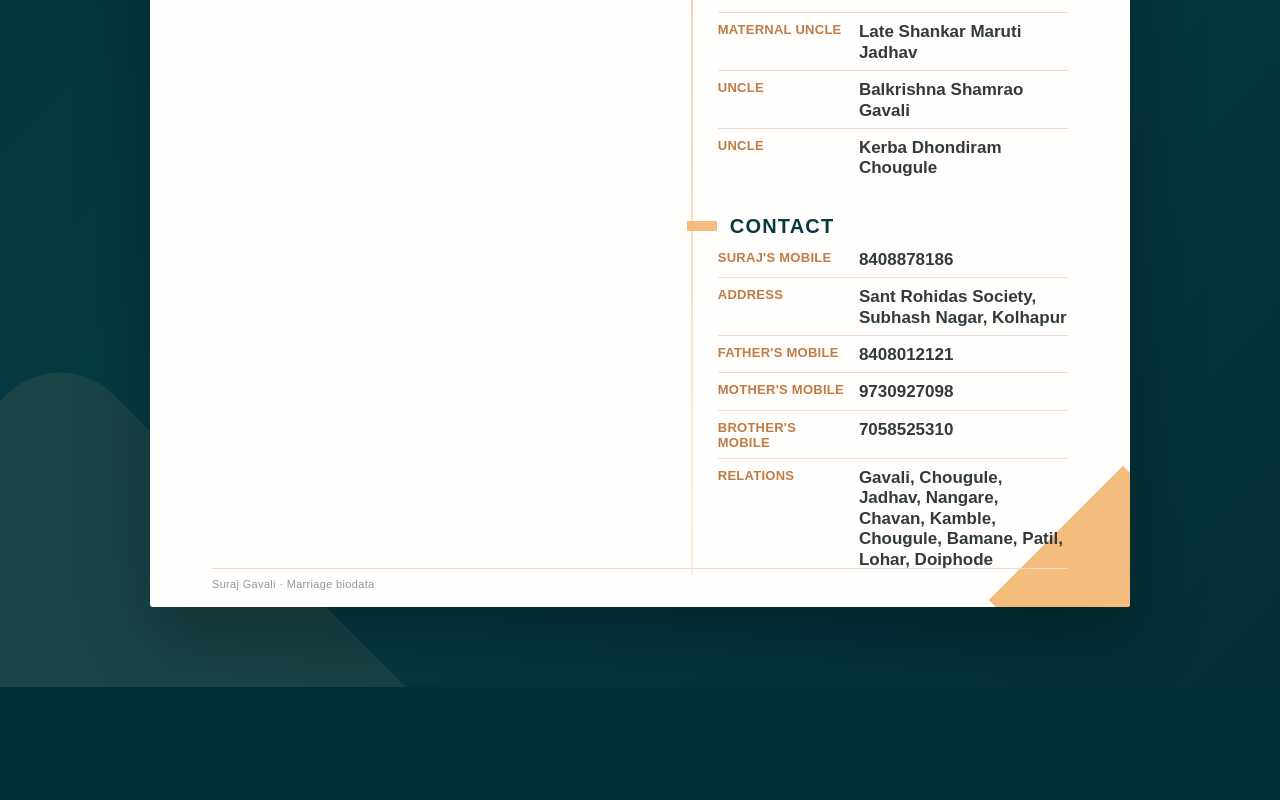
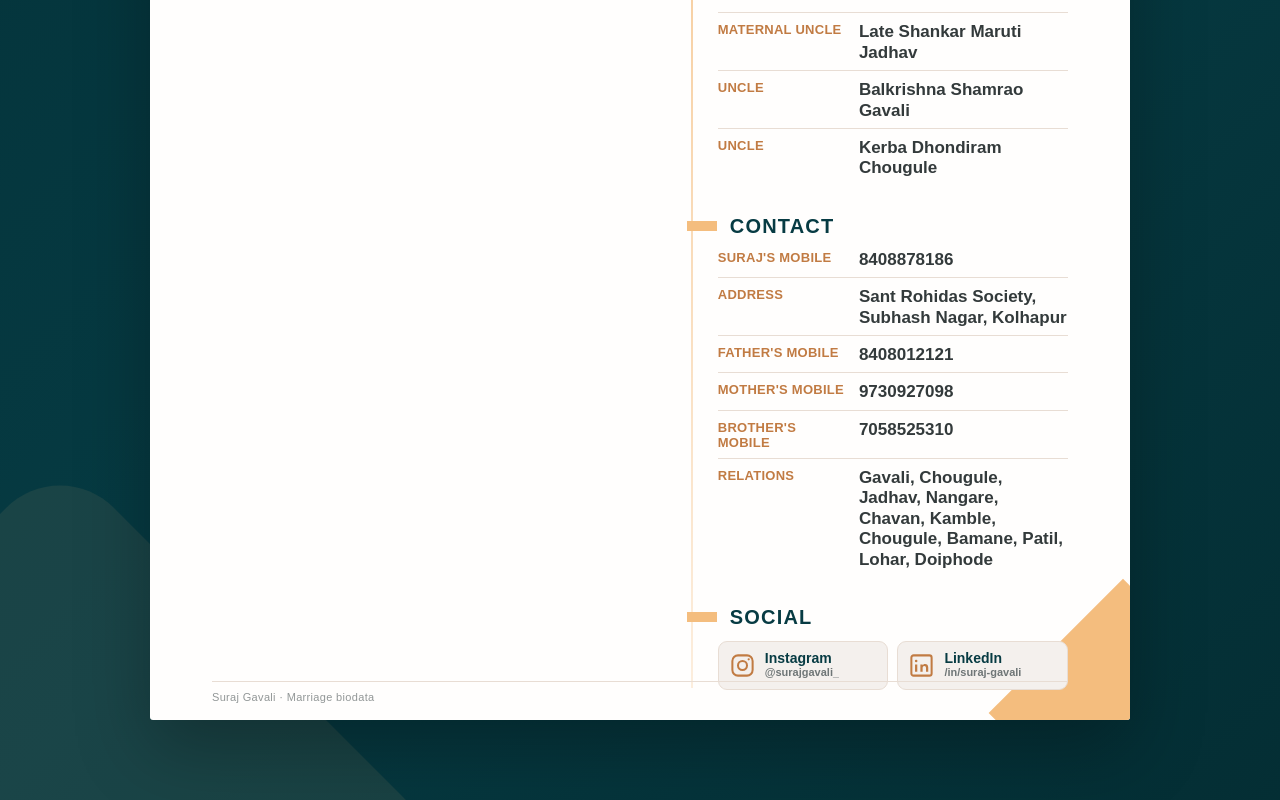
Before and after one commit to SurajGavali/biodata, a Next.js app: page / in a window 1280 px wide. Shown: the part 983-1783 px from the top of the page. Before the commit the page ends 1670 px from the top, so only its background shows below. Built offline with nearby package versions, Linux system fonts and the light colour scheme; a web font is replaced by a local one.

Commit message:
Add social links section

```diff
--- a/src/app/globals.css
+++ b/src/app/globals.css
@@ -565,6 +565,79 @@ a:focus-visible {
   font-weight: 600;
 }
 
+.socialList {
+  display: grid;
+  grid-template-columns: repeat(2, minmax(0, 1fr));
+  gap: 9px;
+  list-style: none;
+}
+
+.socialList a {
+  display: flex;
+  gap: 9px;
+  align-items: center;
+  min-width: 0;
+  padding: 9px 10px;
+  color: var(--ink);
+  border: 1px solid var(--line);
+  border-radius: 9px;
+  background: var(--paper-muted);
+  text-decoration: none;
+  transition:
+    border-color 150ms ease,
+    transform 150ms ease;
+}
+
+.socialList a:hover {
+  border-color: var(--peach-deep);
+  transform: translateY(-1px);
+}
+
+.socialSymbol {
+  display: grid;
+  flex: 0 0 auto;
+  width: 27px;
+  height: 27px;
+  color: var(--peach-deep);
+  place-items: center;
+}
+
+.socialSymbol svg {
+  width: 100%;
+  height: 100%;
+  fill: none;
+  stroke: currentColor;
+  stroke-linecap: round;
+  stroke-linejoin: round;
+  stroke-width: 1.8;
+}
+
+.socialSymbol svg path,
+.socialSymbol .socialSymbolDot {
+  fill: currentColor;
+  stroke: none;
+}
+
+.socialText {
+  display: grid;
+  min-width: 0;
+}
+
+.socialText strong {
+  font-size: 14px;
+  line-height: 1.1;
+}
+
+.socialText small {
+  overflow: hidden;
+  color: var(--muted);
+  font-size: 11px;
+  font-weight: 600;
+  line-height: 1.2;
+  text-overflow: ellipsis;
+  white-space: nowrap;
+}
+
 .sheetFooter {
   position: absolute;
   right: 62px;
@@ -741,6 +814,29 @@ a:focus-visible {
 
 .exportSheet .detailRow dd {
   font-size: 11px;
+}
+
+.exportSheet .socialList {
+  gap: 5px;
+}
+
+.exportSheet .socialList a {
+  gap: 5px;
+  padding: 5px 6px;
+  border-radius: 5px;
+}
+
+.exportSheet .socialSymbol {
+  width: 18px;
+  height: 18px;
+}
+
+.exportSheet .socialText strong {
+  font-size: 9px;
+}
+
+.exportSheet .socialText small {
+  font-size: 7px;
 }
 
 .exportSheet .sheetFooter {
@@ -1046,6 +1142,30 @@ a:focus-visible {
     line-height: 1.18;
   }
 
+  .sheetWrapper .socialList {
+    grid-template-columns: 1fr;
+    gap: 4px;
+  }
+
+  .sheetWrapper .socialList a {
+    gap: 5px;
+    padding: 5px 6px;
+    border-radius: 5px;
+  }
+
+  .sheetWrapper .socialSymbol {
+    width: 18px;
+    height: 18px;
+  }
+
+  .sheetWrapper .socialText strong {
+    font-size: 9px;
+  }
+
+  .sheetWrapper .socialText small {
+    font-size: 7px;
+  }
+
   .sheetWrapper [lang="mr"] .sectionHeading h2 {
     font-size: 10px;
   }
--- a/src/app/page.tsx
+++ b/src/app/page.tsx
@@ -16,6 +16,76 @@ import {
 type ExportStatus = "pdf" | "png" | null;
 
 const localized = (text: LocalizedText, locale: Locale) => text[locale];
+
+const socialLinks = [
+  {
+    href: "https://instagram.com/surajgavali_",
+    label: "Instagram",
+    value: "@surajgavali_",
+    type: "instagram",
+  },
+  {
+    href: "https://www.linkedin.com/in/suraj-gavali",
+    label: "LinkedIn",
+    value: "/in/suraj-gavali",
+    type: "linkedin",
+  },
+] as const;
+
+function InstagramSymbol() {
+  return (
+    <svg aria-hidden="true" viewBox="0 0 24 24">
+      <rect x="3" y="3" width="18" height="18" rx="5" />
+      <circle cx="12" cy="12" r="4" />
+      <circle className="socialSymbolDot" cx="17.5" cy="6.5" r="1" />
+    </svg>
+  );
+}
+
+function LinkedInSymbol() {
+  return (
+    <svg aria-hidden="true" viewBox="0 0 24 24">
+      <rect x="3" y="3" width="18" height="18" rx="2" />
+      <circle className="socialSymbolDot" cx="7.25" cy="8" r="1.15" />
+      <path d="M6.25 11v6.5h2V11zM11 11v6.5h2v-3.2c0-1.2.5-1.9 1.55-1.9 1 0 1.45.66 1.45 1.9v3.2h2v-3.75c0-2.1-1.15-3.1-2.75-3.1-1.15 0-1.9.62-2.25 1.18V11z" />
+    </svg>
+  );
+}
+
+function SocialSection({ locale }: { locale: Locale }) {
+  return (
+    <section className="bioSection socialSection">
+      <div className="sectionHeading">
+        <span className="headingMark" aria-hidden="true" />
+        <h2>{locale === "en" ? "Social" : "सोशल"}</h2>
+      </div>
+      <ul className="socialList">
+        {socialLinks.map((social) => (
+          <li key={social.href}>
+            <a
+              href={social.href}
+              target="_blank"
+              rel="noopener noreferrer"
+              aria-label={`${social.label}: ${social.value}`}
+            >
+              <span className="socialSymbol">
+                {social.type === "instagram" ? (
+                  <InstagramSymbol />
+                ) : (
+                  <LinkedInSymbol />
+                )}
+              </span>
+              <span className="socialText">
+                <strong>{social.label}</strong>
+                <small>{social.value}</small>
+              </span>
+            </a>
+          </li>
+        ))}
+      </ul>
+    </section>
+  );
+}
 
 function DetailSection({
   section,
@@ -128,6 +198,7 @@ function BiodataSheet({
           <DetailSection section={biodata.horoscope} locale={locale} />
           <DetailSection section={biodata.family} locale={locale} />
           <DetailSection section={biodata.contact} locale={locale} />
+          <SocialSection locale={locale} />
         </div>
       </div>
 
@@ -142,6 +213,7 @@ function BiodataSheet({
           <div className="mobileColumn mobileMain">
             <DetailSection section={classicEducation} locale={locale} />
             <DetailSection section={biodata.family} locale={locale} />
+            <SocialSection locale={locale} />
           </div>
         </div>
       )}
```
